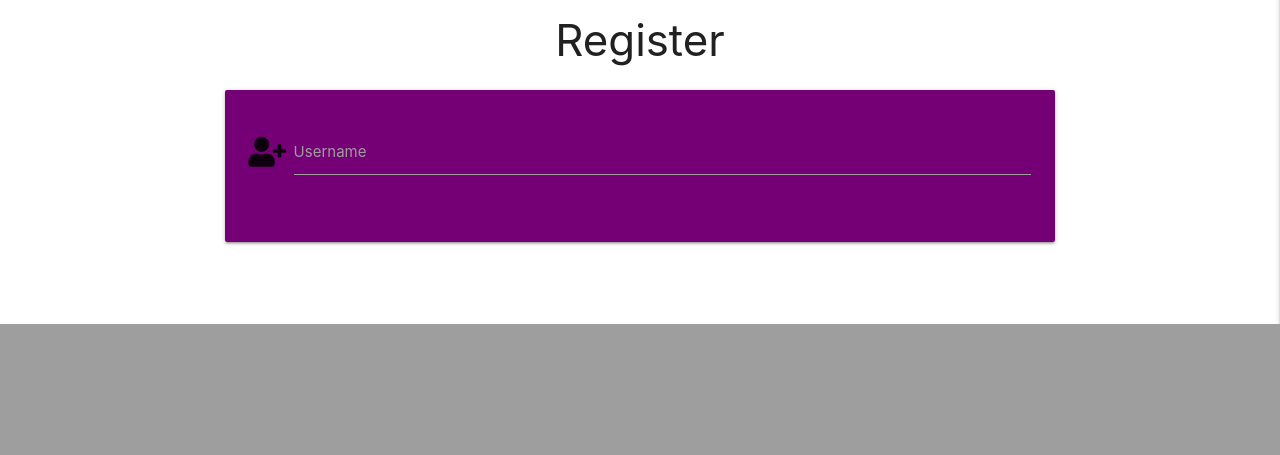
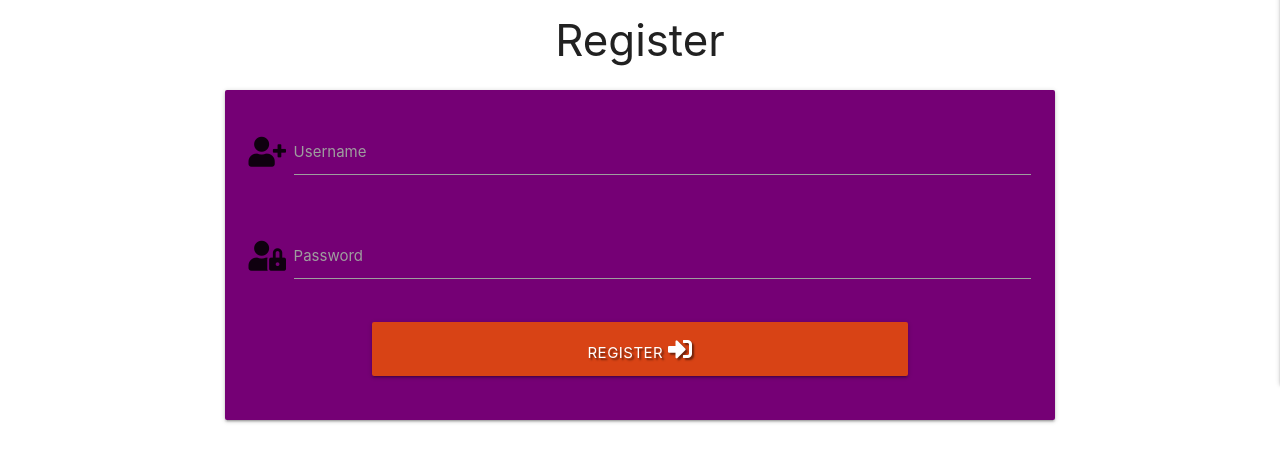
Before and after one commit to JochenFM/MS3_VideoLibrary, a Flask app: page /register in a window 1280 px wide. Shown: the part 476-931 px from the top of the page. Before the commit the page ends 800 px from the top, so only its background shows below. Run offline with Flask 2, Linux system fonts and the light colour scheme; some libraries are stand-ins or nearby versions.

Commit message:
register template complete

```diff
--- a/templates/register.html
+++ b/templates/register.html
@@ -3,14 +3,29 @@
 
 <h3 class="center-align">Register</h3>
 <div class="row">
-    <form class="col s12 m8 offset-m2">
+    <form class="col s12 m8 offset-m2" method ="POST" action= "{{ url_for('register') }}">
         <div class="card-panel">
+            <!--username-->
             <div class="row">
                 <div class="input-field col s12">
                     <i class="fas fa-user-plus prefix"></i>
-                    <input id="username" name= "username" type="text" class="validate">
+                    <input id="username" name="username" type="text" class="validate">
                     <label for="username">Username</label>
                 </div>
+            </div>
+            <!--password-->
+            <div class="row">
+                <div class="input-field col s12">
+                    <i class="fas fa-user-lock prefix"></i>
+                    <input id="password" name = "password" type="password" class="validate">
+                    <label for="password">Password</label>
+                </div>
+            </div>
+            <!--register-->
+            <div class="row">
+                <button class="col s12 m8 offset-m2 waves-effect waves-light btn-large text-shadow deep-orange darken-3" type="submit" name="action">Register
+                <i class="fas fa-sign-in-alt"></i>
+            </button>
             </div>
         </div>
     </form>
```
Also changed, not shown: static/css/style.css (line endings or trailing spaces).
